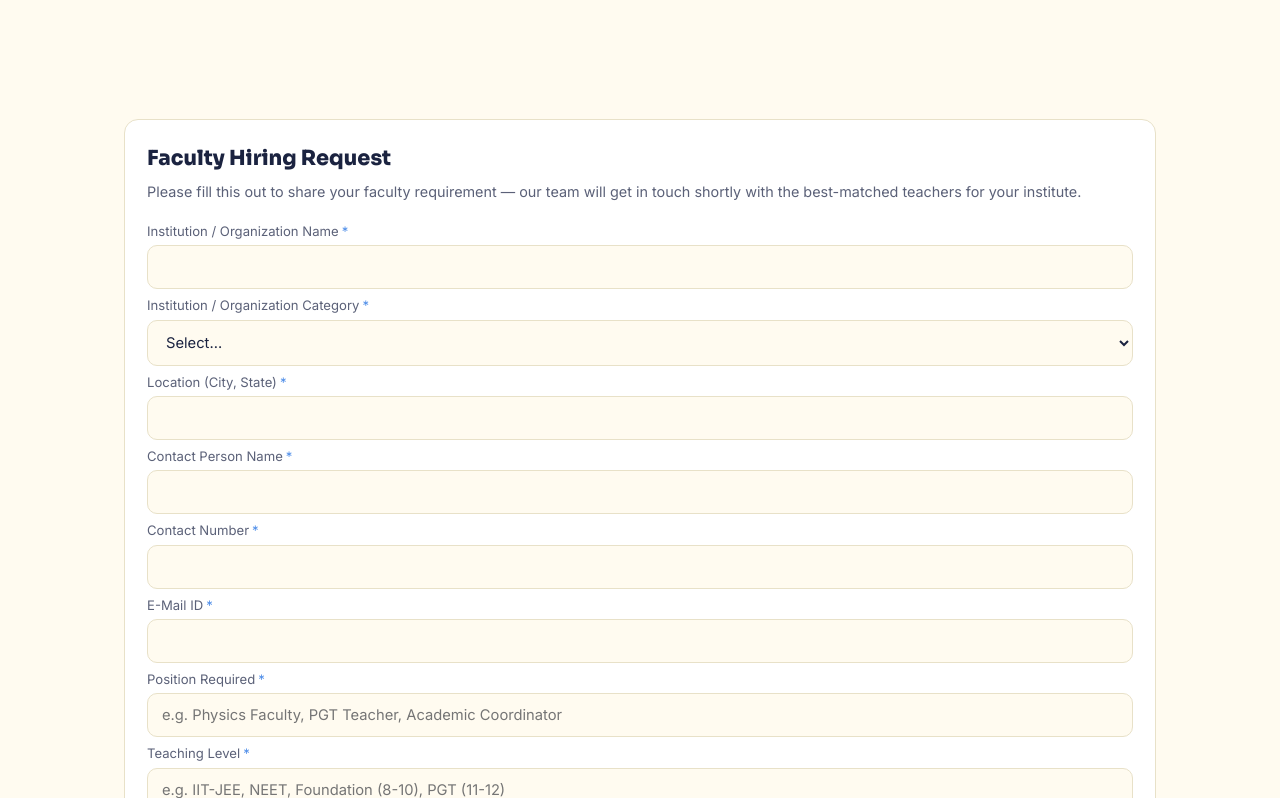
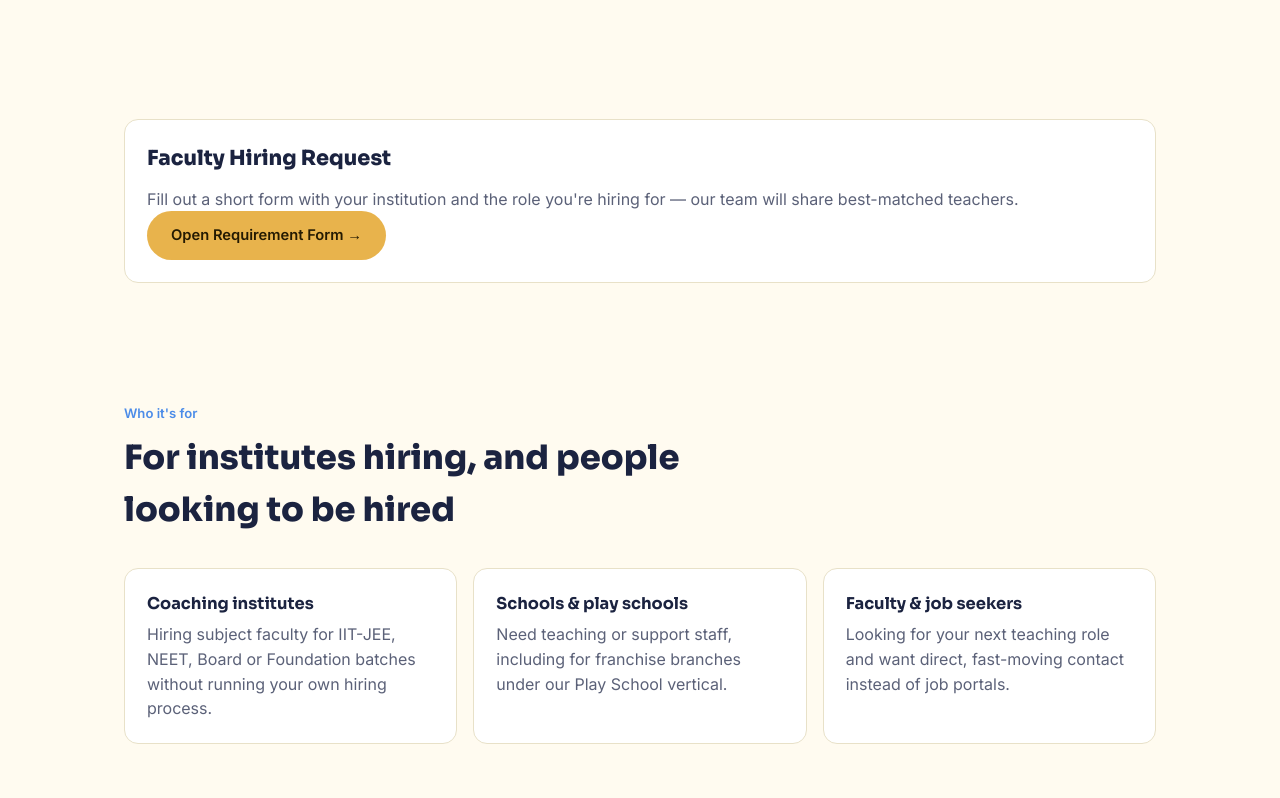
Before and after one commit to Deepak172003/MS_Consultant, a React (Vite) app: page /MS_Consultant/hr-services in a window 1280 px wide. Shown: the part 1062-1860 px from the top of the page. Built offline with nearby package versions, Linux system fonts and the light colour scheme.

Commit message:
Update HRServices to link to hiring request form
Replaced EnquiryForm component with a link to the requirement form.

```diff
--- a/src/pages/HRServices.jsx
+++ b/src/pages/HRServices.jsx
@@ -1,6 +1,6 @@
+import { Link } from "react-router-dom";
 import WhatsAppCTA from "../components/WhatsAppCTA";
-import EnquiryForm from "../components/EnquiryForm";
-import { HR_SERVICE_STREAMS, COMPANY_NAME, HR_ENQUIRY_FIELDS } from "../data/constants";
+import { HR_SERVICE_STREAMS, COMPANY_NAME } from "../data/constants";
 
 export default function HRServices() {
   return (
@@ -44,13 +44,18 @@ export default function HRServices() {
 
       <section>
         <div className="wrap">
-          <EnquiryForm
-            title="Faculty Hiring Request"
-            note="Please fill this out to share your faculty requirement — our team will get in touch shortly with the best-matched teachers for your institute."
-            fields={HR_ENQUIRY_FIELDS}
-            formName="HR Services — Faculty Hiring Request"
-            whatsappMessage="Hi, I want to share my faculty requirement."
-          />
+          <div className="panel-card enquiry-cta">
+            <h2>Faculty Hiring Request</h2>
+            <p className="muted">Fill out a short form with your institution and the role you're hiring for — our team will share best-matched teachers.</p>
+            <Link
+              to="/enquiry/hr-services"
+              target="_blank"
+              rel="noopener noreferrer"
+              className="btn btn-primary"
+            >
+              Open Requirement Form →
+            </Link>
+          </div>
         </div>
       </section>
 
```
